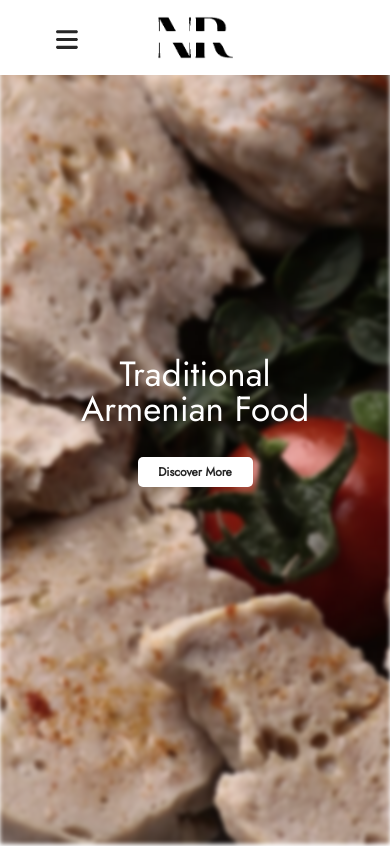
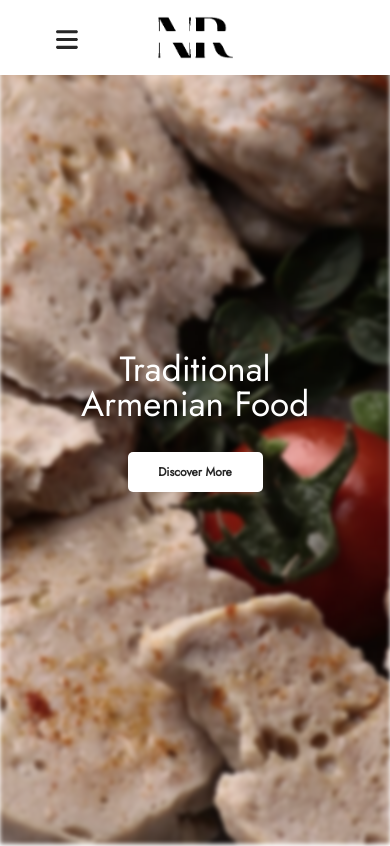
Before and after one commit to GagikManasyan/Nairi-Restaurant, a React (Vite) app: page / in a window 390 px wide. Shown: the top 846 px of the page. Built offline with nearby package versions, Linux system fonts and the light colour scheme.

Commit message:
button styling

```diff
--- a/src/about.jsx
+++ b/src/about.jsx
@@ -41,7 +41,7 @@ function About() {
       {i18n.language === "hy" ? (
         <style>
           {`
-              span, p, h1 {
+              span, p, h1, a {
                 font-family: 'NotoSans' !important;;
               }
           `}
--- a/src/css/index.css
+++ b/src/css/index.css
@@ -158,8 +158,8 @@ h3 {
     font-size: 30px;
   }
   .mn-btn {
-    width: 115px;
-    height: 30px;
+    width: 135px;
+    height: 40px;
     font-size: 12px;
   }
   .org-text {
```
